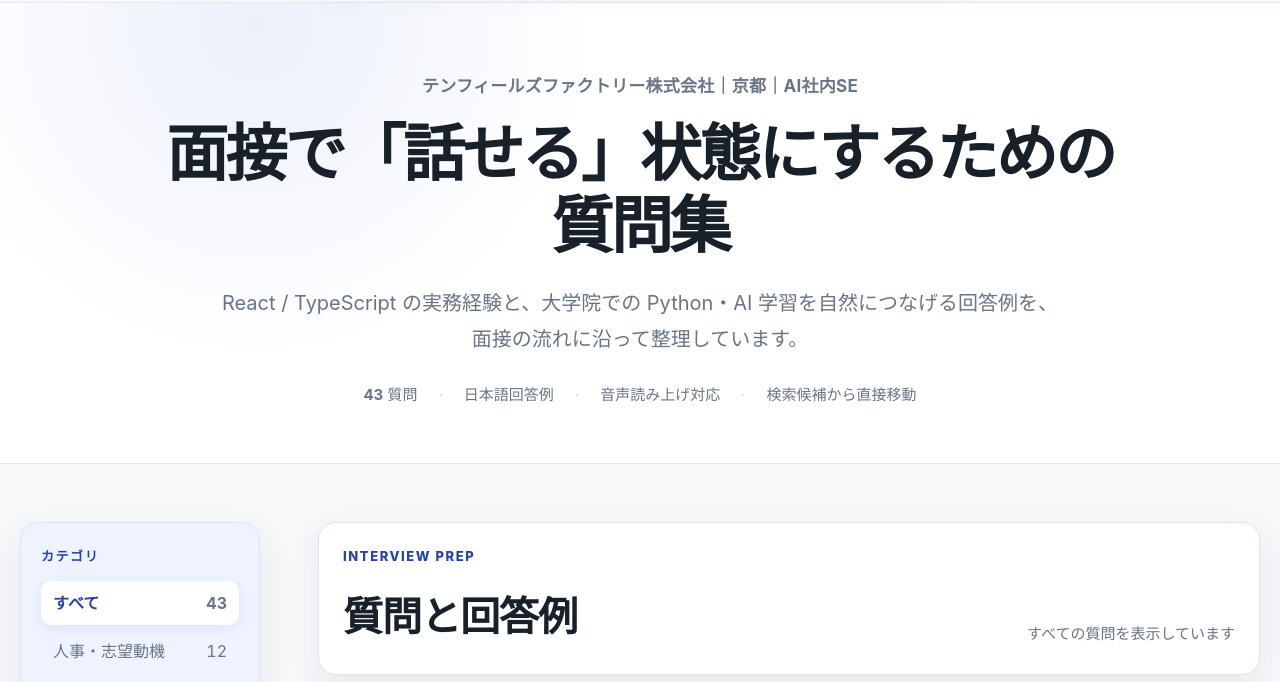
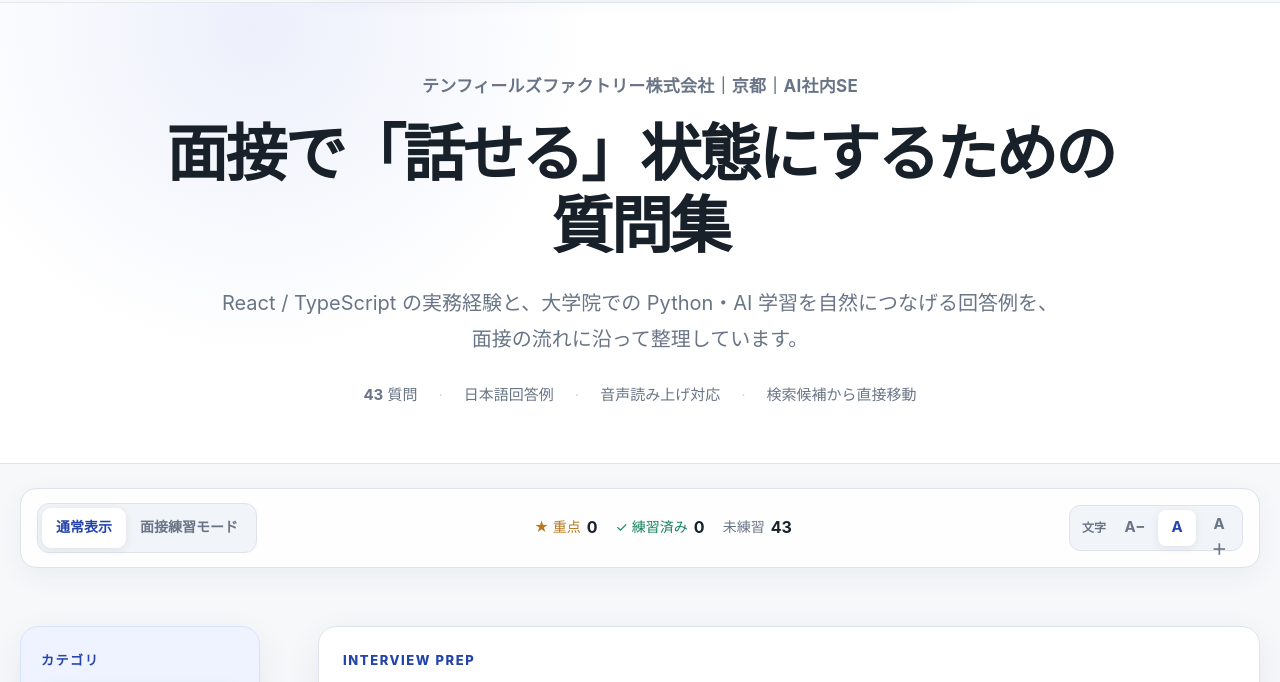
Before and after one commit to kai987/Interview-Questions, a plain HTML site: page index.html in a window 1280 px wide. Shown: the part 90-772 px from the top of the page. Drawn offline with Linux system fonts and the light colour scheme.

Commit message:
Add study toolbar for practice mode and reading controls

```diff
--- a/index.html
+++ b/index.html
@@ -1,12 +1,13 @@
 <!doctype html>
-<html lang="ja" data-theme="light">
+<html lang="ja" data-theme="light" data-reading-size="medium">
 <head>
   <meta charset="utf-8" />
   <meta name="viewport" content="width=device-width, initial-scale=1" />
-  <meta name="description" content="テンフィールズファクトリー AI社内SE 面接対策。質問・回答例、検索、音声読み上げ、昼夜モード。" />
-  <title>AI社内SE 面接対策｜テンフィールズファクトリー</title>
-  <link rel="stylesheet" href="styles.css?v=4" />
-  <link rel="stylesheet" href="ui-polish.css?v=1" />
+  <meta name="description" content="AI社内SE 面接対策。質問・回答例、検索、音声読み上げ、昼夜モード。" />
+  <title>AI社内SE 面接対策｜Interview Questions</title>
+  <link rel="stylesheet" href="styles.css?v=5" />
+  <link rel="stylesheet" href="ui-polish.css?v=2" />
+  <link rel="stylesheet" href="ui-study.css?v=1" />
 </head>
 <body>
   <a class="skip-link" href="#questions">質問一覧へ移動</a>
@@ -44,6 +45,26 @@
       </div>
     </section>
 
+    <div class="study-tools-wrap">
+      <div class="study-tools" aria-label="学習表示設定">
+        <div class="mode-switch" role="group" aria-label="表示モード">
+          <button id="normalModeButton" class="mode-button is-active" type="button" aria-pressed="true">通常表示</button>
+          <button id="practiceModeButton" class="mode-button" type="button" aria-pressed="false">面接練習モード</button>
+        </div>
+        <div class="study-stats" aria-label="学習状況">
+          <span class="study-stat study-stat--favorite">★ 重点 <strong id="favoriteCount">0</strong></span>
+          <span class="study-stat study-stat--practiced">✓ 練習済み <strong id="practicedCount">0</strong></span>
+          <span class="study-stat">未練習 <strong id="remainingCount">0</strong></span>
+        </div>
+        <div class="reading-size-control" role="group" aria-label="文字サイズ">
+          <span>文字</span>
+          <button class="reading-size-button" type="button" data-reading-size="small" aria-label="文字を小さく">A−</button>
+          <button class="reading-size-button is-active" type="button" data-reading-size="medium" aria-label="標準の文字サイズ">A</button>
+          <button class="reading-size-button" type="button" data-reading-size="large" aria-label="文字を大きく">A＋</button>
+        </div>
+      </div>
+    </div>
+
     <div class="layout">
       <aside class="sidebar" aria-label="カテゴリ"><div class="sidebar__sticky"><p class="sidebar__title">カテゴリ</p><nav id="categoryNav"></nav><div class="practice-note"><strong>練習のコツ</strong><p>回答を丸暗記せず、「結論 → 具体例 → この会社でどう活かすか」の3点だけ覚えると自然に話せます。</p></div></div></aside>
       <section class="content" id="questions" aria-live="polite">
@@ -54,12 +75,12 @@
     </div>
   </main>
 
-  <footer><p>Interview Questions · テンフィールズファクトリー AI社内SE 面接対策</p></footer>
+  <footer><p>Interview Questions · AI社内SE 面接対策</p></footer>
   <div class="toast" id="toast" role="status" aria-live="polite"></div>
   <script src="data-1.js?v=1"></script>
   <script src="data-2.js?v=1"></script>
   <script src="data-3.js?v=1"></script>
   <script src="data-4.js?v=1"></script>
-  <script src="app.js?v=4"></script>
+  <script src="app.js?v=5"></script>
 </body>
 </html>
```
